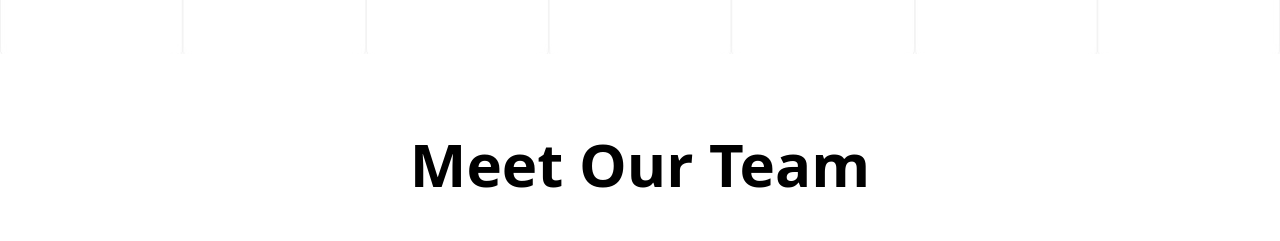
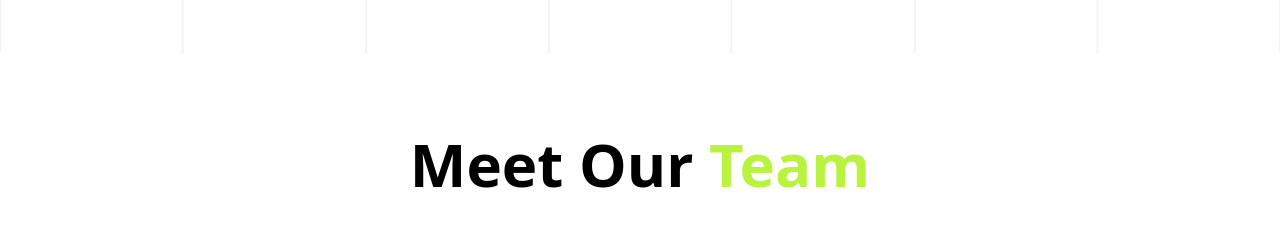
Before and after one commit to Sandipan-seth/WebWorkStudioPage, a React (Vite) app: page /about-us in a window 1280 px wide. Shown: the part 3280-3521 px from the top of the page. Built offline with nearby package versions, Linux system fonts and the light colour scheme; grey boxes are pictures that could not be loaded.

Commit message:
Small Update on text

```diff
--- a/src/components/AboutComponents/Team.jsx
+++ b/src/components/AboutComponents/Team.jsx
@@ -58,7 +58,7 @@ function Team() {
   return (
     <div className="py-20 px-6 md:px-20 bg-white">
       <h2 className="text-4xl md:text-6xl font-bold text-center text-black mb-12">
-        Meet Our Team
+        Meet Our <span className="text-[#b9f33f]">Team</span>
       </h2>
       <div className="grid gap-10 md:grid-cols-2 lg:grid-cols-3 xl:grid-cols-4">
         {team.map((member, index) => (
```
